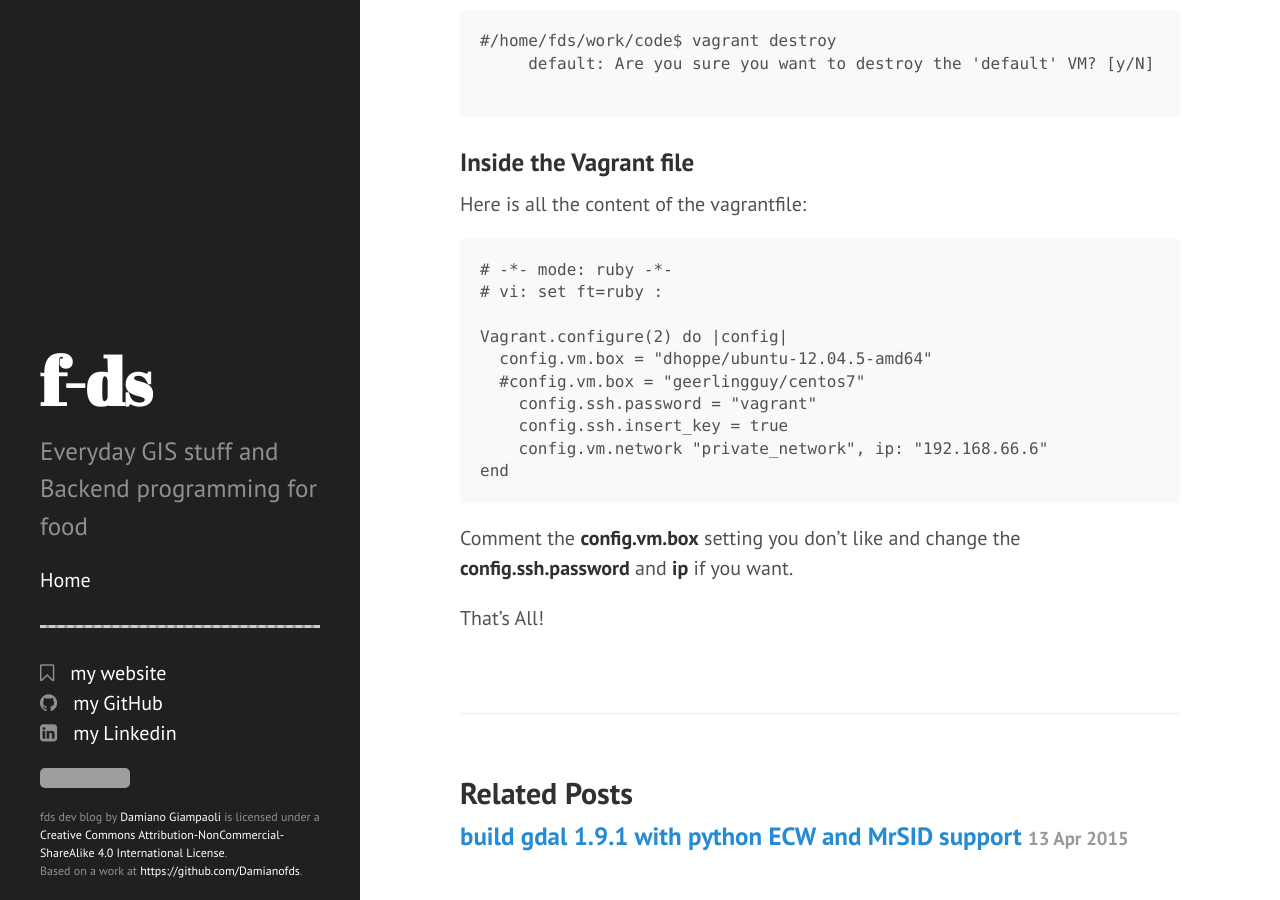
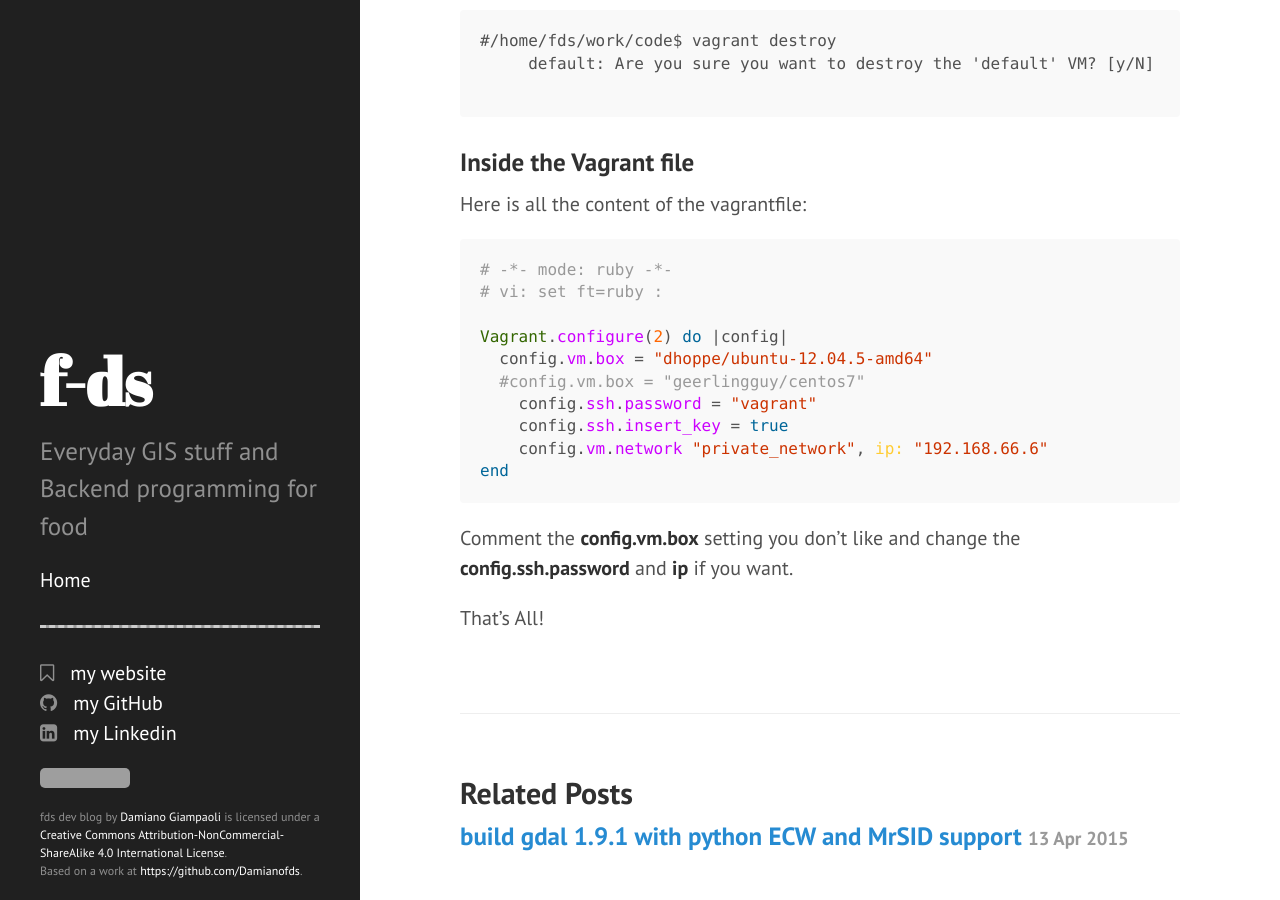
Before and after one commit to f-ds/f-ds.github.io, a Jekyll site: the page built from _posts/2016-04-14-real-vagrant-in-2-minutes-run-ubuntu-or-centos.markdown, in a window 1280 px wide and 900 px high, scrolled down 3331 px. Built offline with Jekyll 4.4.1, drawn with Linux system fonts in a browser that asks for light colours; nearby versions of some CDN libraries; grey boxes are pictures that could not be loaded.

Commit message:
Post update: Run Ubuntu or CentOS with Vagrant

```diff
--- a/_posts/2016-04-14-real-vagrant-in-2-minutes-run-ubuntu-or-centos.markdown
+++ b/_posts/2016-04-14-real-vagrant-in-2-minutes-run-ubuntu-or-centos.markdown
@@ -111,7 +111,7 @@ In order to destroy a VM and so reset its state
 
 Here is all the content of the vagrantfile:
 
-~~~~~~~~~~~~~~~~~ Ruby
+~~~~~~~~~~~~~~~~~ruby
 # -*- mode: ruby -*-
 # vi: set ft=ruby :
 
```
